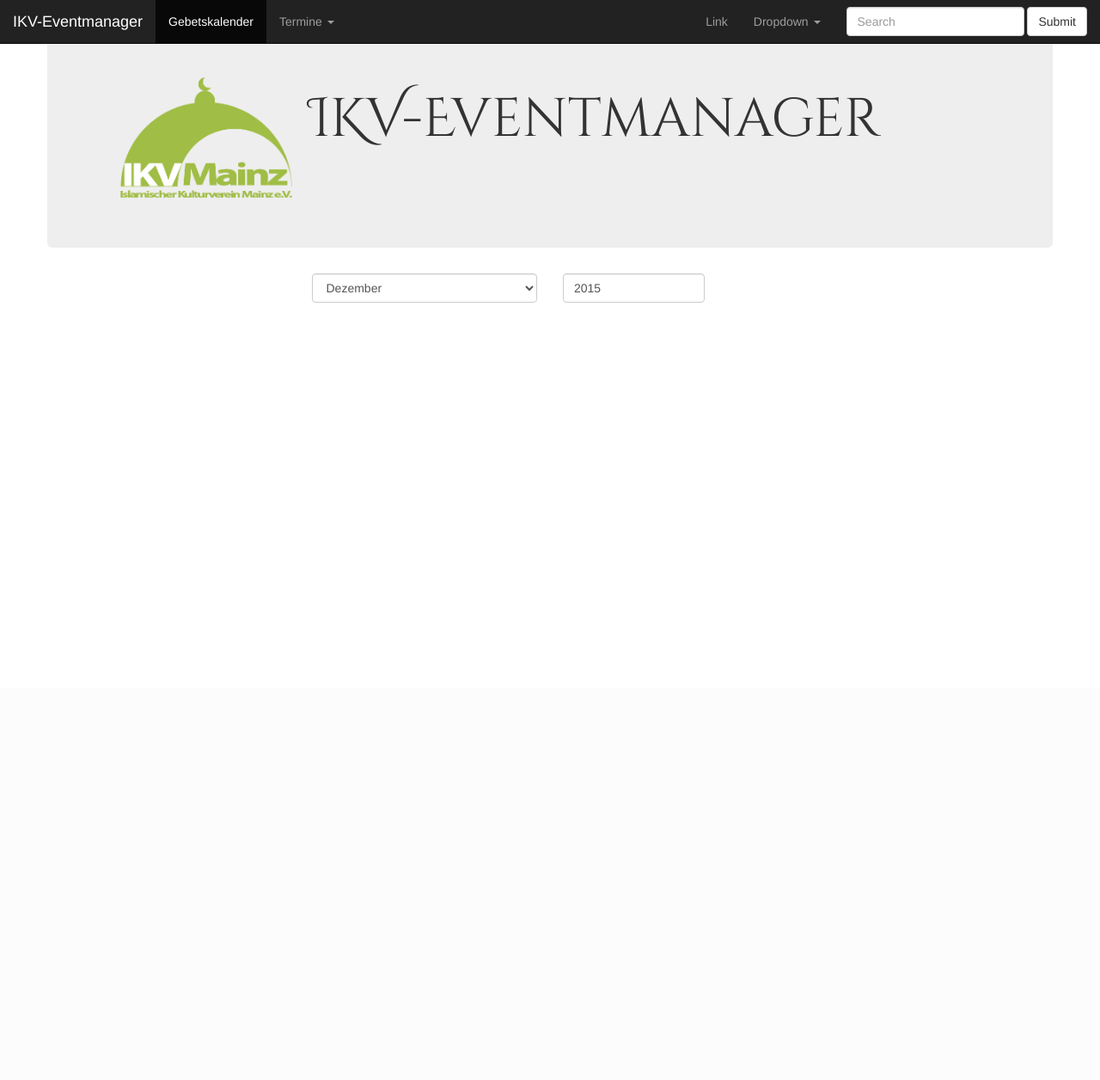
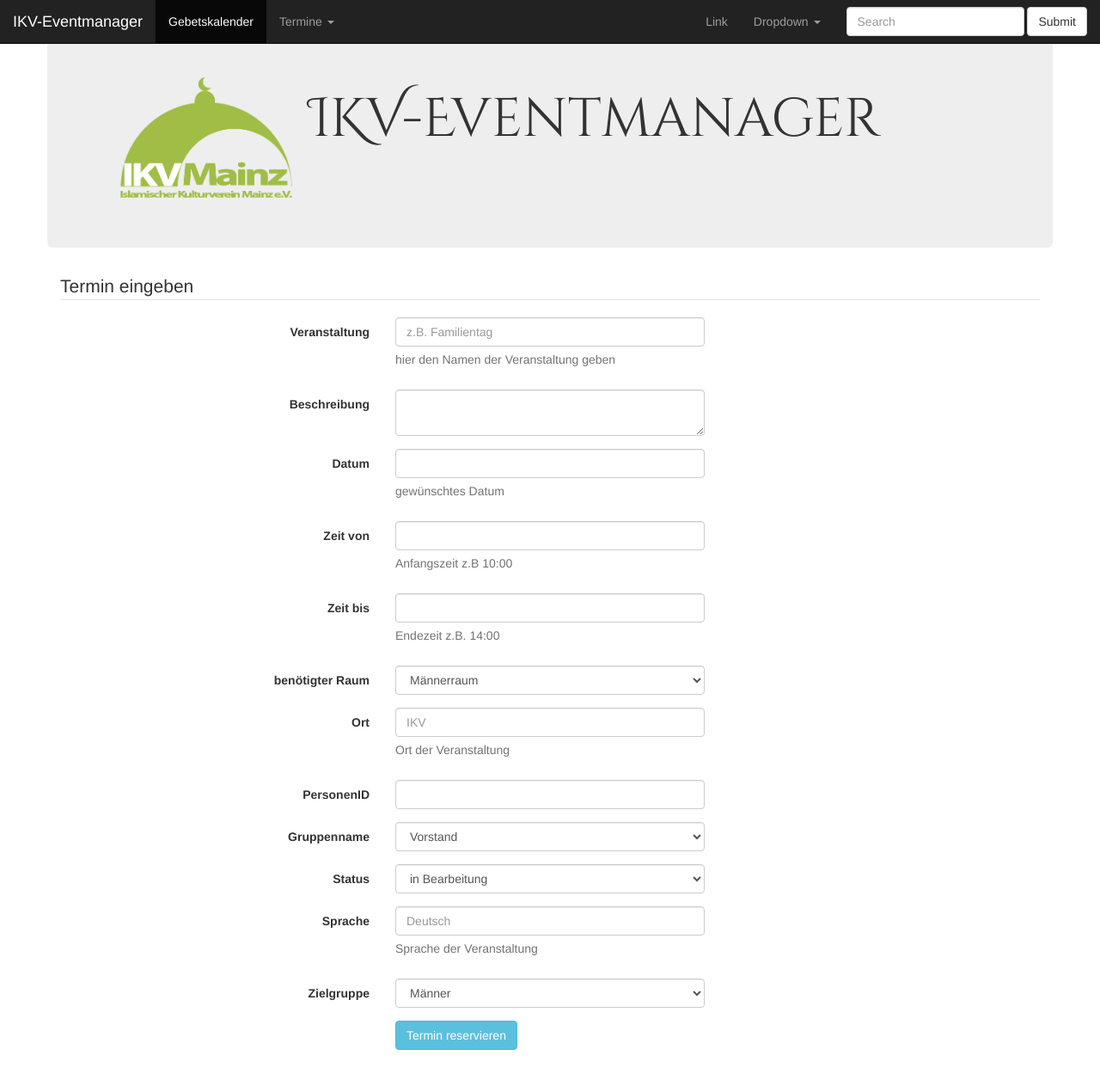
Before and after one commit to naxjud/ikvgit, a PHP site: page /ikvem/newevent.php in a window 1280 px wide. Shown: the whole page at 86% size. Before the commit the page ends 352 px from the top, so only its background shows below. Run offline with PHP 8.4, Linux system fonts and the light colour scheme; some web fonts are replaced.

Commit message:
added newevent dataconnect

```diff
--- a/newevent.php
+++ b/newevent.php
@@ -2,39 +2,161 @@
 include 'header.php';
 
 ?>
-        <div class="row">
-            <div class="col-md-12">
-                <form role="form" class="form-horizontal" method="get" id="daten">
-                    <div class="form-group has-feedback">
-                    <div class="col-md-offset-3 col-md-3">
-                            <select id="monat" type="month" class="form-control">
-                                <option value="1">Januar</option>
-                                <option value="2">Februar</option>
-                                <option value="3">M&auml;rz</option>
-                                <option value="4">April</option>
-                                <option value="5">Mai</option>
-                                <option value="6">Juni</option>
-                                <option value="7">Juli</option>
-                                <option value="8">August</option>
-                                <option value="9">September</option>
-                                <option value="10">Oktober</option>
-                                <option value="11">November</option>
-                                <option value="12">Dezember</option>
 
+<!--/*body container*/-->
+
+
+<form class="form-horizontal" role="form" method="post" action="dataconnect.php">
+    <fieldset>
+
+        <!-- Form Name -->
+        <legend>Termin eingeben</legend>
+
+        <!-- Text input-->
+        <div class="form-group">
+          <label class="col-md-4 control-label" for="VName">Veranstaltung</label>
+          <div class="col-md-4">
+              <input id="VName" name="VName" placeholder="z.B. Familientag" class="form-control input-md" required="" type="text">
+              <span class="help-block">hier den Namen der Veranstaltung geben</span>
+          </div>
+      </div>
+
+      <!-- Textarea -->
+      <div class="form-group">
+          <label class="col-md-4 control-label" for="Beschreibung">Beschreibung</label>
+          <div class="col-md-4">
+            <textarea class="form-control" id="Beschreibung" name="Beschreibung"></textarea>
+        </div>
+    </div>
+
+    <!-- Text input-->
+    <div class="form-group">
+      <label class="col-md-4 control-label" for="Datum">Datum</label>
+      <div class="col-md-4">
+          <input id="Datum" name="Datum" placeholder="" class="form-control input-md" required="" type="text">
+          <span class="help-block">gewünschtes Datum</span>
+      </div>
+  </div>
+
+  <!-- Text input-->
+  <div class="form-group">
+      <label class="col-md-4 control-label" for="ZeitVon">Zeit von</label>
+      <div class="col-md-4">
+          <input id="ZeitVon" name="ZeitVon" placeholder="" class="form-control input-md" required="" type="text">
+          <span class="help-block">Anfangszeit z.B 10:00</span>
+      </div>
+  </div>
+
+  <!-- Text input-->
+  <div class="form-group">
+      <label class="col-md-4 control-label" for="ZeitBis">Zeit bis</label>
+      <div class="col-md-4">
+          <input id="ZeitBis" name="ZeitBis" placeholder="" class="form-control input-md" required="" type="text">
+          <span class="help-block">Endezeit z.B. 14:00</span>
+      </div>
+  </div>
+
+  <!-- Select Basic -->
+  <div class="form-group">
+      <label class="col-md-4 control-label" for="RID">benötigter Raum</label>
+      <div class="col-md-4">
+        <select id="RID" name="RID" class="form-control">
+          <option value="1">Männerraum</option>
+          <option value="2">Frauenraum</option>
+          <option value="3">ganze Moschee</option>
+          <option value="4">außerhalb Moschee</option>
       </select>
   </div>
-                        <div class="col-md-2">
-                            <input type="number" class="form-control" name="jahr" id="jahr" min="2015">
 </div>
 
+<!-- Text input-->
+<div class="form-group">
+  <label class="col-md-4 control-label" for="Ort">Ort</label>
+  <div class="col-md-4">
+      <input id="Ort" name="Ort" placeholder="IKV" class="form-control input-md" required="" type="text">
+      <span class="help-block">Ort der Veranstaltung</span>
+  </div>
 </div>
 
-                </form>
+<!-- Text input-->
+<div class="form-group">
+  <label class="col-md-4 control-label" for="PID">PersonenID</label>
+  <div class="col-md-4">
+      <input id="PID" name="PID" placeholder="" class="form-control input-md" type="text">
+
   </div>
 </div>
+
+<!-- Select Basic -->
+<div class="form-group">
+  <label class="col-md-4 control-label" for="GName">Gruppenname</label>
+  <div class="col-md-4">
+    <select id="GName" name="GName" class="form-control">
+      <option value="1">Vorstand</option>
+      <option value="2">Beirat</option>
+  </select>
+</div>
+</div>
+
+<!-- Select Basic -->
+<div class="form-group">
+  <label class="col-md-4 control-label" for="StID">Status</label>
+  <div class="col-md-4">
+    <select id="StID" name="StID" class="form-control">
+      <option value="1">in Bearbeitung</option>
+      <option value="2">freigegeben</option>
+      <option value="3">storniert</option>
+  </select>
+</div>
+</div>
+
+<!-- Text input-->
+<div class="form-group">
+  <label class="col-md-4 control-label" for="Sprache">Sprache</label>
+  <div class="col-md-4">
+      <input id="Sprache" name="Sprache" placeholder="Deutsch" class="form-control input-md" type="text">
+      <span class="help-block">Sprache der Veranstaltung</span>
+  </div>
+</div>
+
+<!-- Select Basic -->
+<div class="form-group">
+  <label class="col-md-4 control-label" for="ZName">Zielgruppe</label>
+  <div class="col-md-4">
+    <select id="ZName" name="ZName" class="form-control">
+      <option value="1">Männer</option>
+      <option value="2">Frauen</option>
+      <option value="3">Kinder</option>
+      <option value="4">Jungs</option>
+      <option value="5">Mädchen</option>
+      <option value="6">nicht Muslime</option>
+      <option value="7">alle</option>
+  </select>
+</div>
+</div>
+
+<!-- Button -->
+<div class="form-group">
+  <label class="col-md-4 control-label" for="speichern"></label>
+  <div class="col-md-4">
+    <button id="speichern" name="speichern" class="btn btn-info">Termin reservieren</button>
+</div>
+</div>
+
+</fieldset>
+</form>
+
+
+
+
 <br>
 
+
+
 <?php
+
+        // $this->erstellt_am=$erstellt_am;
+        // $this->freigegeben_am=$freigegeben_am;
 include 'footer.php';
 
 ?>
```
Also changed, not shown: dataconnect.php (+53 -33 lines). Lines whose indentation alone changed are shown as unchanged.
